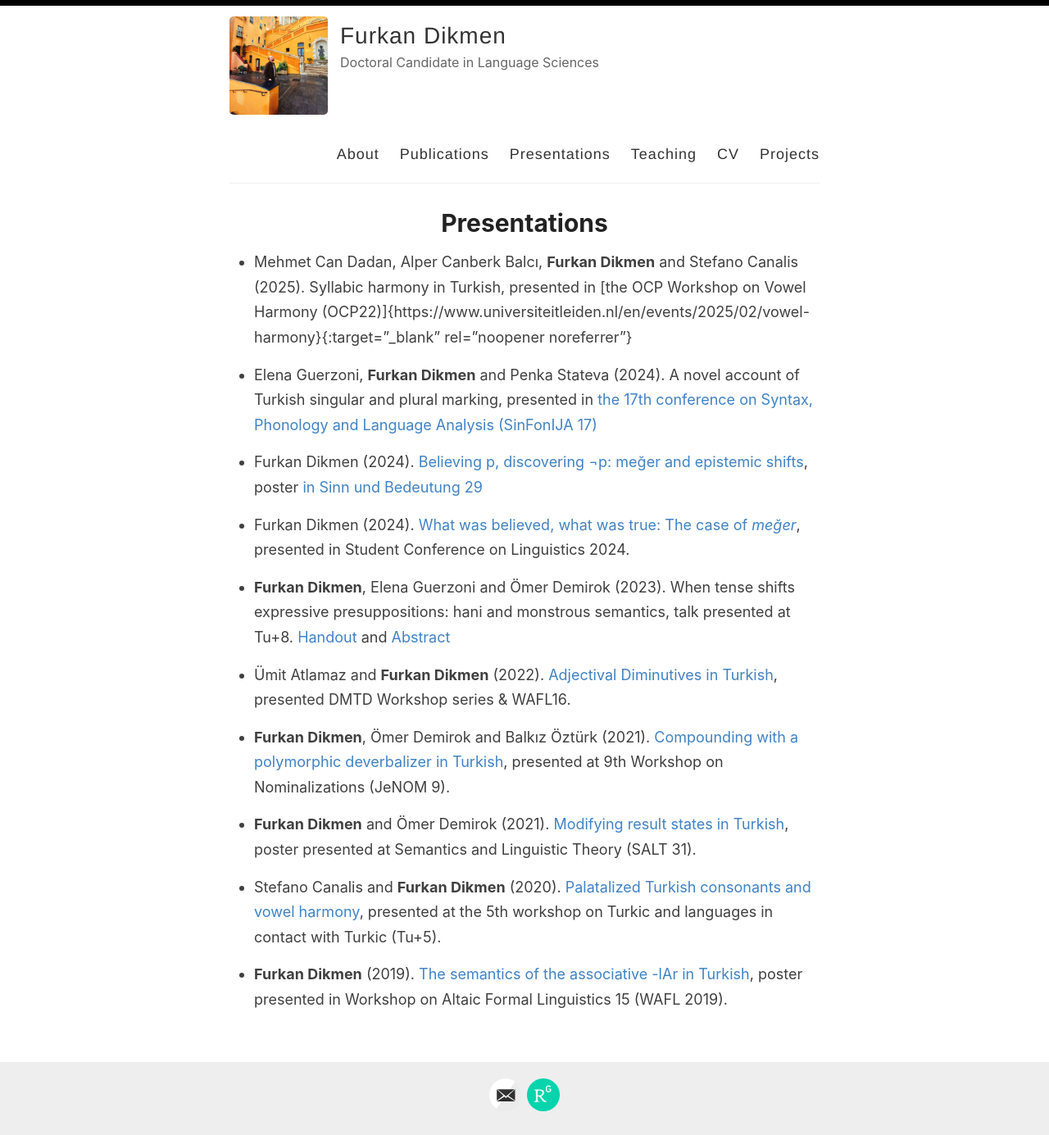
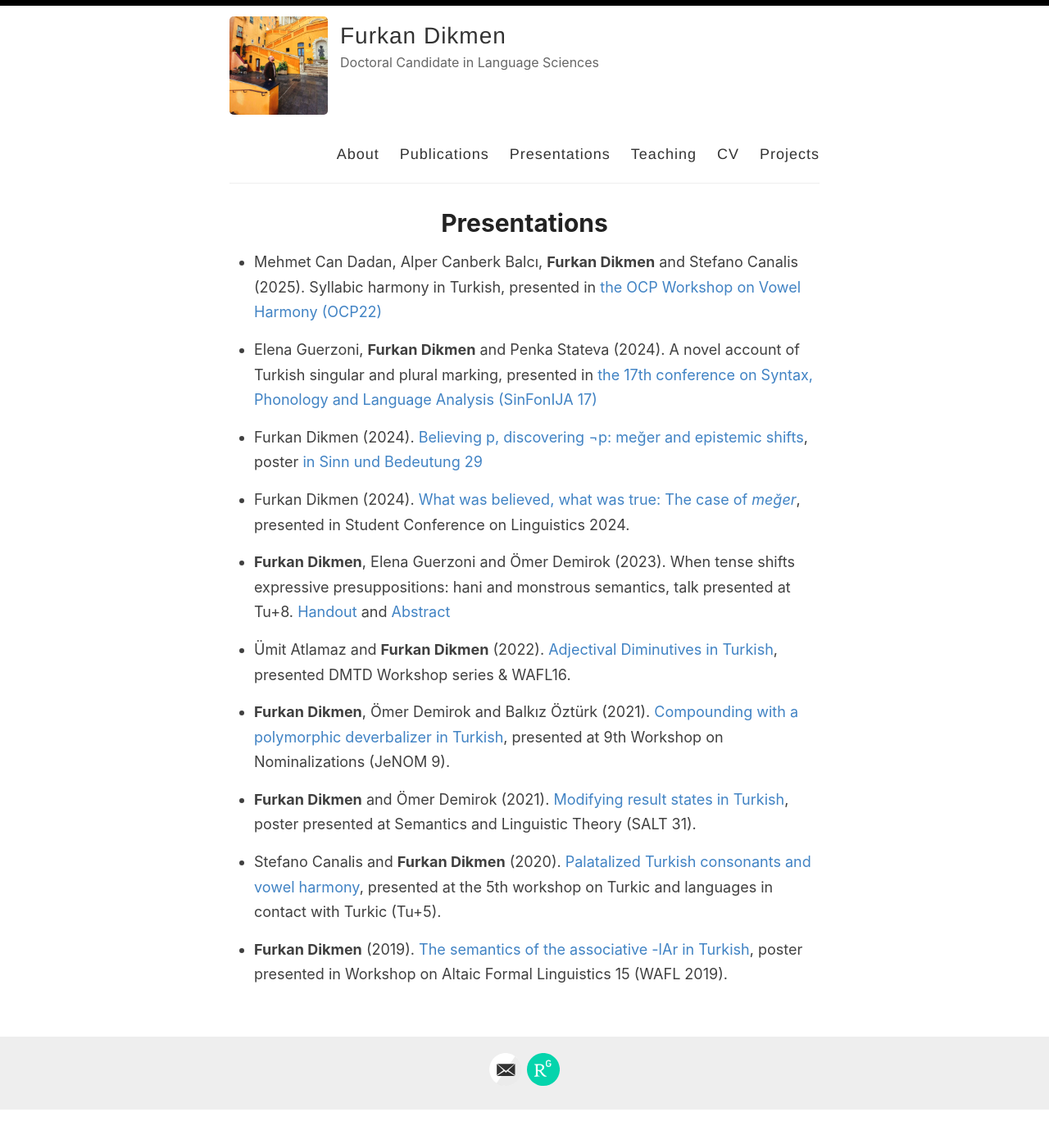
Before and after one commit to furkandikmen/furkandikmen.github.io, a Jekyll site: the page built from _pages/presentations.md, in a window 1280 px wide. Shown: the whole page at 82% size. Built offline with Jekyll 4.4.1, drawn with Linux system fonts in a browser that asks for light colours; after the commit the page ends 1355 px from its top, so only the background shows below that.

Commit message:
Update presentations.md

```diff
--- a/_pages/presentations.md
+++ b/_pages/presentations.md
@@ -4,7 +4,7 @@ title: Presentations
 permalink: /presentations/
 ---
 
-- Mehmet Can Dadan, Alper Canberk Balcı, **Furkan Dikmen** and Stefano Canalis (2025). Syllabic harmony in Turkish, presented in [the OCP Workshop on Vowel Harmony (OCP22)]{https://www.universiteitleiden.nl/en/events/2025/02/vowel-harmony}{:target="_blank" rel="noopener noreferrer"}
+- Mehmet Can Dadan, Alper Canberk Balcı, **Furkan Dikmen** and Stefano Canalis (2025). Syllabic harmony in Turkish, presented in [the OCP Workshop on Vowel Harmony (OCP22)](https://www.universiteitleiden.nl/en/events/2025/02/vowel-harmony){:target="_blank" rel="noopener noreferrer"}
 
 - Elena Guerzoni, **Furkan Dikmen** and Penka Stateva (2024). A novel account of Turkish singular and plural marking, presented in [the 17th conference on Syntax, Phonology and Language Analysis (SinFonIJA 17)](https://sites.google.com/view/sinfonija-17/home?authuser=0){:target="_blank" rel="noopener noreferrer"}
 
```
